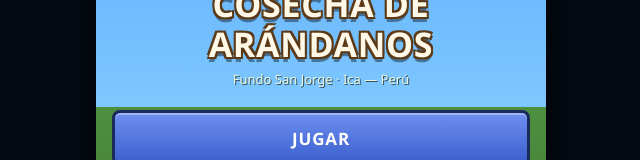
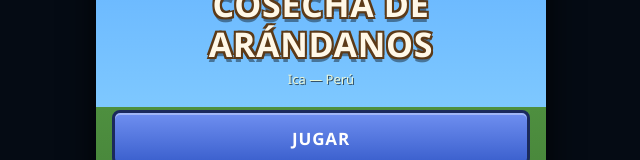
Before and after one commit to anapse/cosecha-de-arandanos, a React (Vite) app: page / in a window 1280 px wide. Shown: the part 229-389 px from the top of the page, without its empty margins (319-959 px from the left). Built offline with nearby package versions, Linux system fonts and the light colour scheme.

Commit message:
refactor(ui): update location labels in menu and HUD
Update regional branding to be more generic by replacing "Fundo San Jorge" with "Campo de cosecha".

```diff
--- a/src/components/MainMenu/MainMenu.jsx
+++ b/src/components/MainMenu/MainMenu.jsx
@@ -41,7 +41,7 @@ export default function MainMenu({ onPlay, onTutorial, onSelectLevel }) {
             <br />
             ARÁNDANOS
           </h1>
-          <p className="main-menu__subtitle">Fundo San Jorge · Ica — Perú</p>
+          <p className="main-menu__subtitle">Ica — Perú</p>
         </header>
 
         {/* ---------- Botones principales ---------- */}
--- a/src/game/rendering/HudRenderer.js
+++ b/src/game/rendering/HudRenderer.js
@@ -251,7 +251,7 @@ export class HudRenderer {
     this.text('ARÁNDANOS', pad + 30, top + 14, {
       size: 9, color: '#ffffff',
     });
-    this.text('FUNDO SAN JORGE - ICA', pad + 30, top + 24, {
+    this.text('CAMPO DE COSECHA · ICA', pad + 30, top + 24, {
       size: 7, color: '#ffe8b0',
     });
 
```
